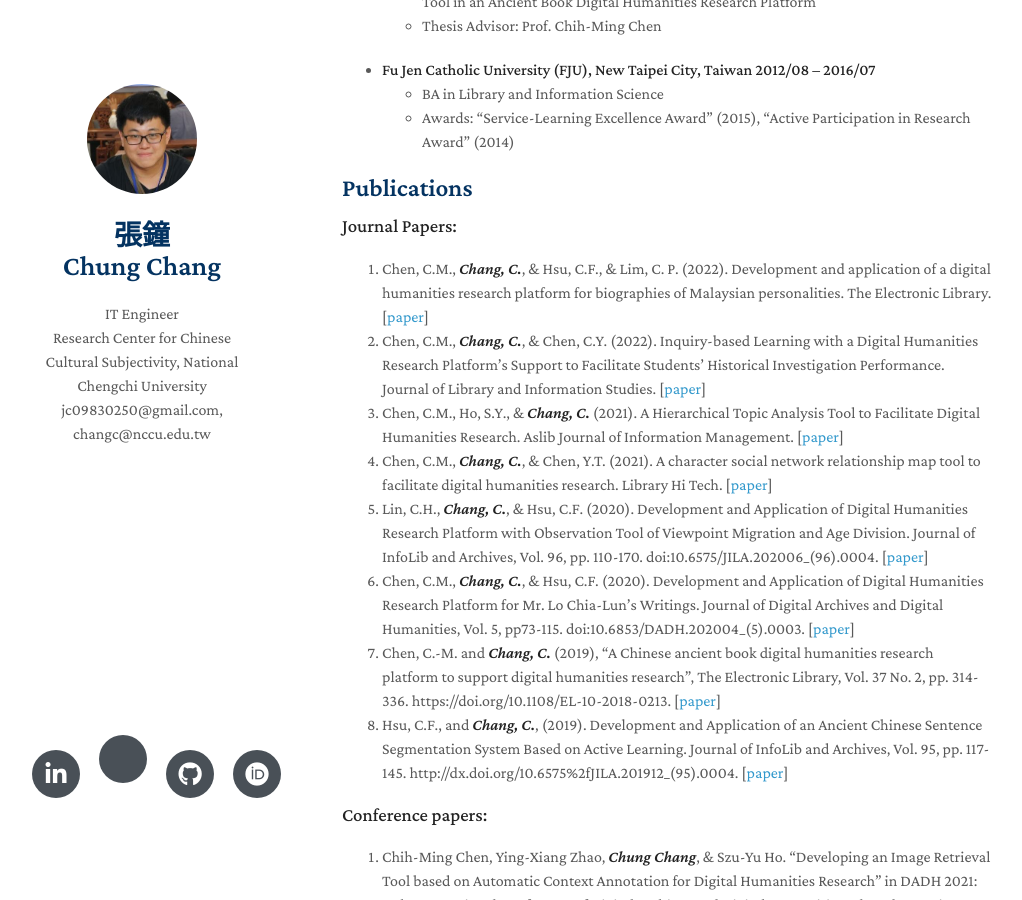
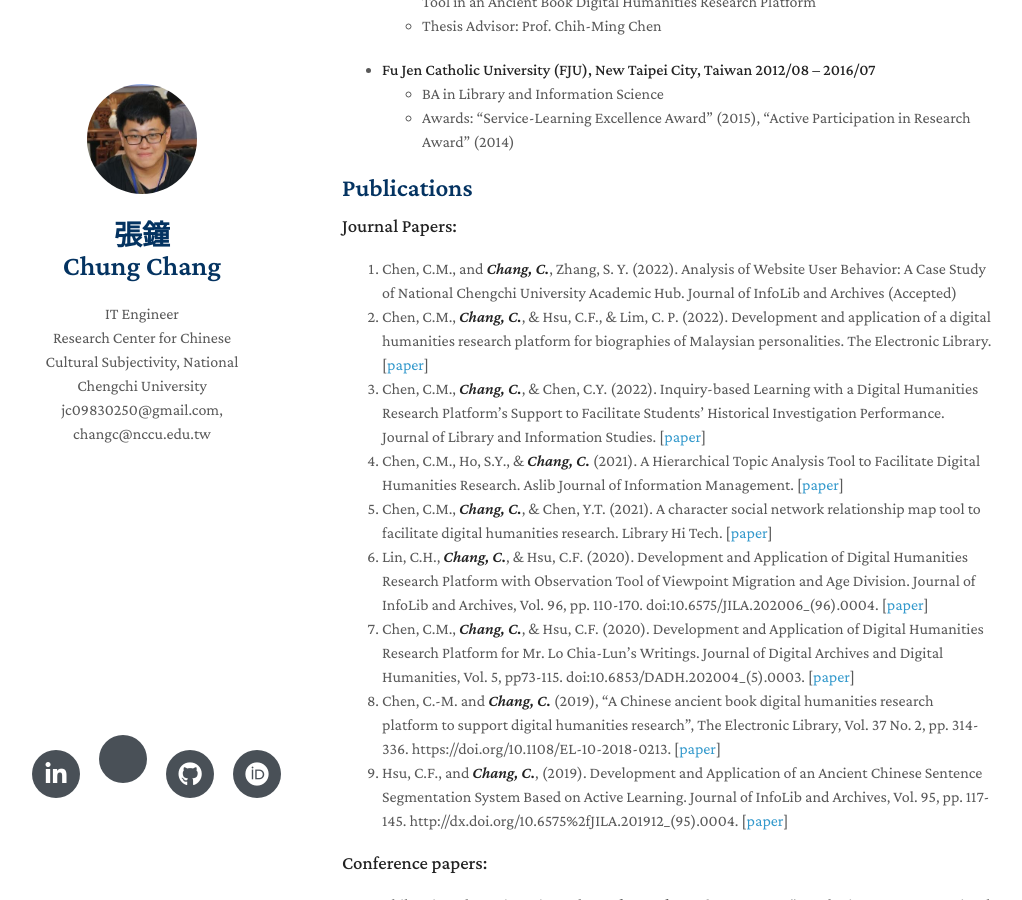
Before and after one commit to jc9830250/jc9830250.github.io, a Jekyll site: the page built from index.md, in a window 1280 px wide and 900 px high, scrolled down 711 px. Shown: the whole window, without its empty margins (128-1150 px from the left). Built offline with Jekyll 4.4.1, drawn with Linux system fonts in a browser that asks for light colours; nearby versions of some CDN libraries; a style sheet for code colours, icons or effects is not loaded; our own code applies the rules of GitHub Pages for plain Markdown files; some of the changed text lies outside the part shown.

Commit message:
Update index.md

```diff
--- a/index.md
+++ b/index.md
@@ -29,14 +29,15 @@ Digital Library, Digital Humanities, Information Organization, Natural Language
 
 ## Publications
 ### **Journal Papers:**
-1. Chen, C.M., ***Chang, C.***, & Hsu, C.F., & Lim, C. P. (2022). Development and application of a digital humanities research platform for biographies of Malaysian personalities. The Electronic Library. [[paper](https://doi.org/10.1108/EL-01-2022-0007){:target="_blank"}]
-2. Chen, C.M., ***Chang, C.***, & Chen, C.Y. (2022). Inquiry-based Learning with a Digital Humanities Research Platform’s Support to Facilitate Students’ Historical Investigation Performance. Journal of Library and Information Studies. [[paper](./assets/paper/20220706-Pre1.pdf){:target="_blank"}]
-3. Chen, C.M., Ho, S.Y., & ***Chang, C.*** (2021). A Hierarchical Topic Analysis Tool to Facilitate Digital Humanities Research. Aslib Journal of Information Management. [[paper](https://doi.org/10.1108/AJIM-11-2021-0325){:target="_blank"}]
-4. Chen, C.M., ***Chang, C.***, & Chen, Y.T. (2021). A character social network relationship map tool to facilitate digital humanities research. Library Hi Tech. [[paper](https://doi.org/10.1108/LHT-08-2020-0194){:target="_blank"}]
-5. Lin, C.H., ***Chang, C.***, & Hsu, C.F. (2020). Development and Application of Digital Humanities Research Platform with Observation Tool of Viewpoint Migration and Age Division. Journal of InfoLib and Archives, Vol. 96, pp. 110-170. doi:10.6575/JILA.202006_(96).0004. [[paper](./assets/paper/96-04.pdf){:target="_blank"}]
-6. Chen, C.M., ***Chang, C.***, & Hsu, C.F. (2020). Development and Application of Digital Humanities Research Platform for Mr. Lo Chia-Lun's Writings. Journal of Digital Archives and Digital Humanities, Vol. 5, pp73-115. doi:10.6853/DADH.202004_(5).0003. [[paper](https://dx.doi.org/10.6853/DADH.202004_(5).0003){:target="_blank"}]
-7. Chen, C.-M. and ***Chang, C.*** (2019), "A Chinese ancient book digital humanities research platform to support digital humanities research", The Electronic Library, Vol. 37 No. 2, pp. 314-336. https://doi.org/10.1108/EL-10-2018-0213. [[paper](https://doi.org/10.1108/EL-10-2018-0213){:target="_blank"}]
-8. Hsu, C.F., and ***Chang, C.***, (2019). Development and Application of an Ancient Chinese Sentence Segmentation System Based on Active Learning. Journal of InfoLib and Archives, Vol. 95, pp. 117-145. http://dx.doi.org/10.6575%2fJILA.201912_(95).0004. [[paper](./assets/paper/95-04.pdf){:target="_blank"}]
+1. Chen, C.M., and ***Chang, C.***, Zhang, S. Y. (2022). Analysis of Website User Behavior: A Case Study of National Chengchi University Academic Hub. Journal of InfoLib and Archives (Accepted)
+2. Chen, C.M., ***Chang, C.***, & Hsu, C.F., & Lim, C. P. (2022). Development and application of a digital humanities research platform for biographies of Malaysian personalities. The Electronic Library. [[paper](https://doi.org/10.1108/EL-01-2022-0007){:target="_blank"}]
+3. Chen, C.M., ***Chang, C.***, & Chen, C.Y. (2022). Inquiry-based Learning with a Digital Humanities Research Platform’s Support to Facilitate Students’ Historical Investigation Performance. Journal of Library and Information Studies. [[paper](./assets/paper/20220706-Pre1.pdf){:target="_blank"}]
+4. Chen, C.M., Ho, S.Y., & ***Chang, C.*** (2021). A Hierarchical Topic Analysis Tool to Facilitate Digital Humanities Research. Aslib Journal of Information Management. [[paper](https://doi.org/10.1108/AJIM-11-2021-0325){:target="_blank"}]
+5. Chen, C.M., ***Chang, C.***, & Chen, Y.T. (2021). A character social network relationship map tool to facilitate digital humanities research. Library Hi Tech. [[paper](https://doi.org/10.1108/LHT-08-2020-0194){:target="_blank"}]
+6. Lin, C.H., ***Chang, C.***, & Hsu, C.F. (2020). Development and Application of Digital Humanities Research Platform with Observation Tool of Viewpoint Migration and Age Division. Journal of InfoLib and Archives, Vol. 96, pp. 110-170. doi:10.6575/JILA.202006_(96).0004. [[paper](./assets/paper/96-04.pdf){:target="_blank"}]
+7. Chen, C.M., ***Chang, C.***, & Hsu, C.F. (2020). Development and Application of Digital Humanities Research Platform for Mr. Lo Chia-Lun's Writings. Journal of Digital Archives and Digital Humanities, Vol. 5, pp73-115. doi:10.6853/DADH.202004_(5).0003. [[paper](https://dx.doi.org/10.6853/DADH.202004_(5).0003){:target="_blank"}]
+8. Chen, C.-M. and ***Chang, C.*** (2019), "A Chinese ancient book digital humanities research platform to support digital humanities research", The Electronic Library, Vol. 37 No. 2, pp. 314-336. https://doi.org/10.1108/EL-10-2018-0213. [[paper](https://doi.org/10.1108/EL-10-2018-0213){:target="_blank"}]
+9. Hsu, C.F., and ***Chang, C.***, (2019). Development and Application of an Ancient Chinese Sentence Segmentation System Based on Active Learning. Journal of InfoLib and Archives, Vol. 95, pp. 117-145. http://dx.doi.org/10.6575%2fJILA.201912_(95).0004. [[paper](./assets/paper/95-04.pdf){:target="_blank"}]
 
 ### **Conference papers:**
 1. Chih-Ming Chen, Ying-Xiang Zhao, ***Chung Chang***, & Szu-Yu Ho. "Developing an Image Retrieval Tool based on Automatic Context Annotation for Digital Humanities Research" in DADH 2021: 12th International Conference of Digital Archives and Digital Humanities, Changhua, Taiwan, 2021.12.
@@ -52,6 +53,7 @@ Digital Library, Digital Humanities, Information Organization, Natural Language
 11. ***C. Chang.***, and C.C. Mao. “Practice Tool of Information Organization: KOHA Live” in The 13th Cross-Strait Library and Information Science Seminar, Wuhan, China, 2016.
 
 ## Academic Services
+- Reviewer, Social Science Computer Review, 2022
 - Reviewer, Library Hi Tech, 2021
 - Reviewer, Data Technologies and Applications,  2021
 
```
